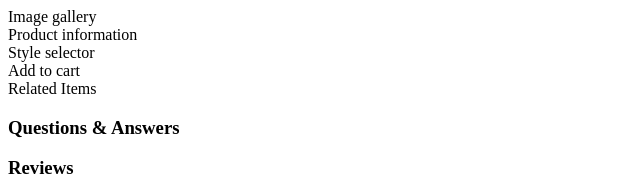
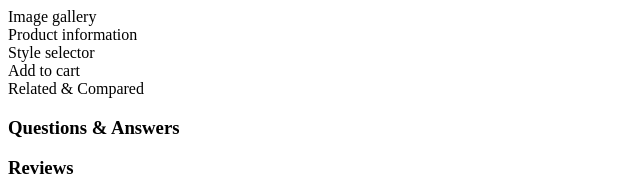
Before and after one commit to Willy-McNamara/FEC, a React app: page / in a window 1280 px wide. Shown: the top 176 px of the page, without its empty margins (0-640 px from the left). Built offline with nearby package versions, Linux system fonts and the light colour scheme.

Commit message:
Added eslint to dependencies, Added related&compare to app.jsx

```diff
--- a/package.json
+++ b/package.json
@@ -33,6 +33,7 @@
     "webpack-dev-server": "^4.11.1"
   },
   "dependencies": {
+    "eslint": "^8.28.0",
     "express": "^4.18.2",
     "react": "^18.2.0",
     "react-dom": "^18.2.0"
--- a/src/app.jsx
+++ b/src/app.jsx
@@ -1,5 +1,5 @@
 import React, { useState, useEffect } from 'react';
-import RelateAndCompare from './RelateAndCompare/relateAndCompare.jsx';
+import RelateAndCompare from './components/relateAndCompare/RelateAndCompare.jsx';
 import Reviews from './components/ratingsAndReviews/reviews.jsx'
 import Questions from './components/questionsAndAnswers/Questions.jsx'
 import Overview from './components/overview/overview.jsx'
@@ -14,7 +14,7 @@ const App = () => {
   return (
     <div>
       < Overview />
-      <div>Related Items</div>
+      <RelateAndCompare />
       <Questions />
       <Reviews />
     </div>
```
Also changed, not shown: 1 other file (tests, documents, lock files or other folders).
